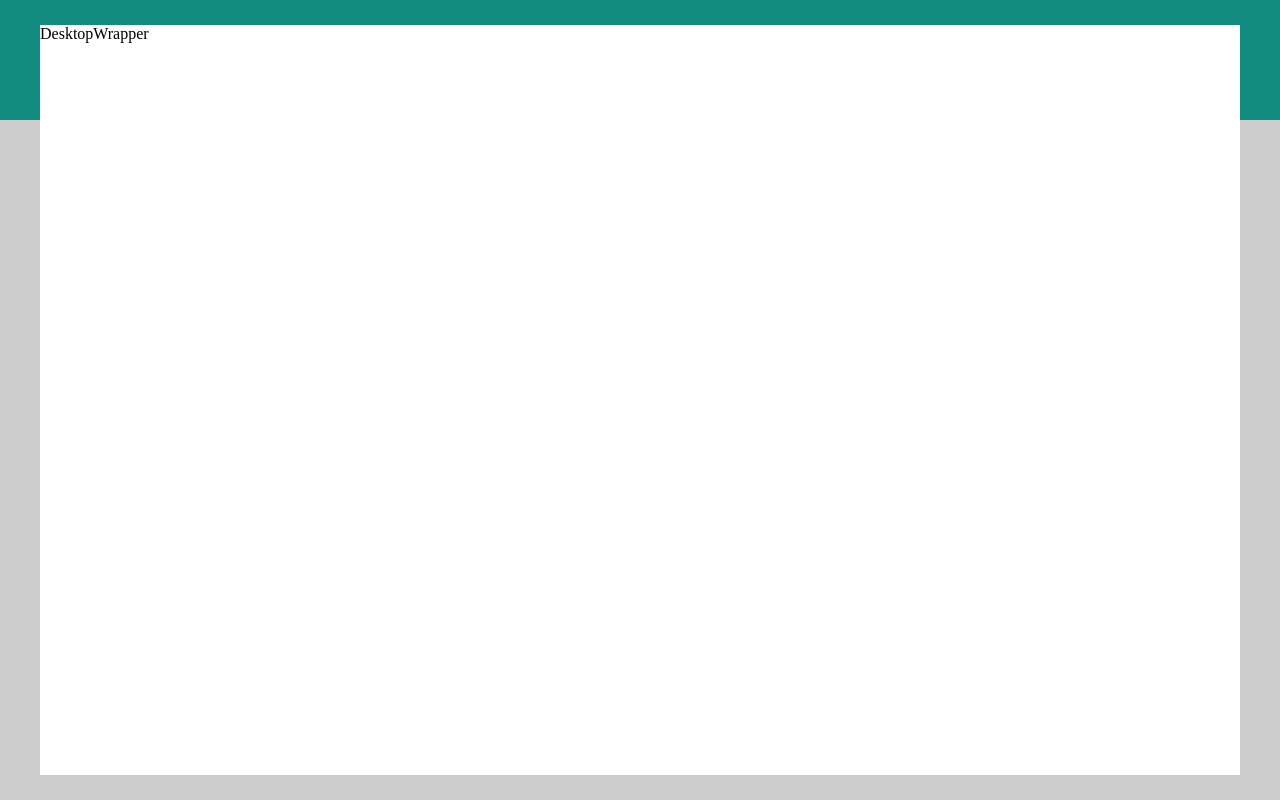
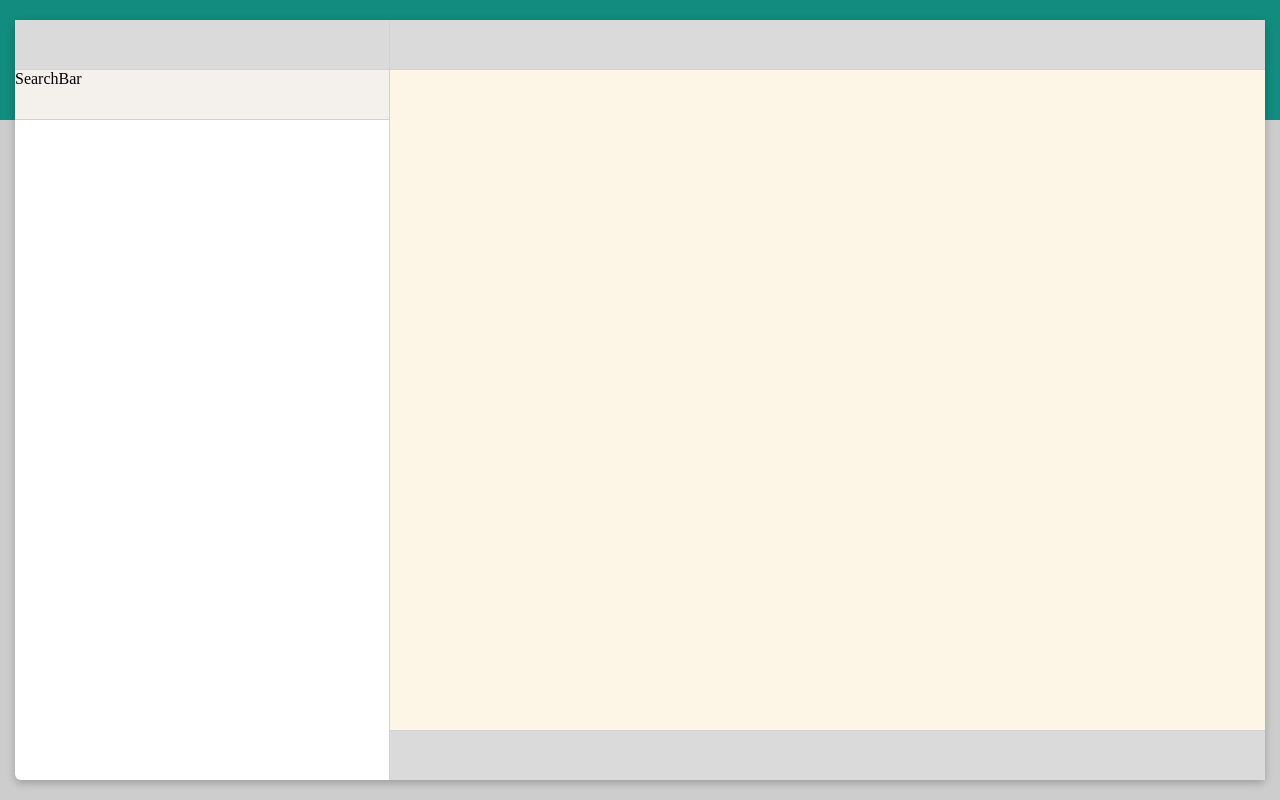
Before and after one commit to michaelDonchenko/whatsapp-replica, a React (Create React App) app: page / in a window 1280 px wide. Built offline with nearby package versions, Linux system fonts and the light colour scheme.

Commit message:
added desktop components

```diff
--- a/src/App.tsx
+++ b/src/App.tsx
@@ -1,8 +1,8 @@
 import { user } from './mocks/user'
 import { GlobalStyles } from './global-styles'
 import Layout from './components/layout'
-import DesktopWrapper from './components/desktop-wrapper'
-import MobileWrapper from './components/mobile-wrapper'
+import DesktopWrapper from './components/desktop/desktop-wrapper'
+import MobileWrapper from './components/mobile/mobile-wrapper'
 
 const App = () => {
   console.log(user)
--- a/src/components/desktop-wrapper.tsx
+++ /dev/null
@@ -1,14 +0,0 @@
-import styled from 'styled-components'
-
-const DesktopWrapper = () => {
-  return <Container>DesktopWrapper</Container>
-}
-
-const Container = styled.div`
-  width: 100%;
-  max-width: 1200px;
-  margin: 25px 15px;
-  background-color: white;
-`
-
-export default DesktopWrapper
--- /dev/null
+++ b/src/components/desktop/desktop-wrapper.tsx
@@ -0,0 +1,25 @@
+import styled from 'styled-components'
+import MessagesContainer from './messages-container'
+import SideContainer from './side-container'
+
+const DesktopWrapper = () => {
+  return (
+    <Container>
+      <SideContainer />
+      <MessagesContainer />
+    </Container>
+  )
+}
+
+const Container = styled.div`
+  display: flex;
+  width: 100%;
+  max-width: 1280px;
+  margin: auto 15px;
+  background-color: white;
+  box-shadow: rgba(0, 0, 0, 0.24) 0px 3px 8px;
+  border-radius: 6px;
+  height: 95vh;
+`
+
+export default DesktopWrapper
--- /dev/null
+++ b/src/components/desktop/messages-container.tsx
@@ -0,0 +1,42 @@
+import styled from 'styled-components'
+
+const MessagesContainer = () => {
+  return (
+    <Container>
+      <Header />
+
+      <Messages></Messages>
+
+      <NewMessageContainer></NewMessageContainer>
+    </Container>
+  )
+}
+
+const Container = styled.div`
+  display: flex;
+  flex-direction: column;
+  width: 70%;
+  height: 100%;
+`
+
+const Header = styled.div`
+  display: flex;
+  height: 50px;
+  background-color: #dadada;
+  border-bottom: 1px solid lightgrey;
+`
+
+const Messages = styled.div`
+  display: flex;
+  flex-grow: 1;
+  background-color: #fdf5e6;
+`
+
+const NewMessageContainer = styled.div`
+  display: flex;
+  height: 50px;
+  background-color: #dadada;
+  border-top: 1px solid lightgrey;
+`
+
+export default MessagesContainer
--- /dev/null
+++ b/src/components/desktop/side-container.tsx
@@ -0,0 +1,35 @@
+import styled from 'styled-components'
+import SearchBar from '../search-bar'
+
+const SideContainer = () => {
+  return (
+    <Container>
+      <Header></Header>
+
+      <SearchWrapper>
+        <SearchBar />
+      </SearchWrapper>
+    </Container>
+  )
+}
+
+const Container = styled.div`
+  width: 30%;
+  height: 100%;
+  border-right: 1px solid lightgrey;
+`
+
+const Header = styled.div`
+  display: flex;
+  height: 50px;
+  background-color: #dadada;
+  border-bottom: 1px solid lightgrey;
+`
+
+const SearchWrapper = styled.div`
+  background-color: #f4f0ec;
+  height: 50px;
+  border-bottom: 1px solid lightgrey;
+`
+
+export default SideContainer
--- /dev/null
+++ b/src/components/search-bar.tsx
@@ -0,0 +1,7 @@
+import React from 'react'
+
+const SearchBar = () => {
+  return <div>SearchBar</div>
+}
+
+export default SearchBar
```
Also changed, not shown: src/components/mobile/mobile-wrapper.tsx (renamed from src/components/mobile-wrapper.tsx).
